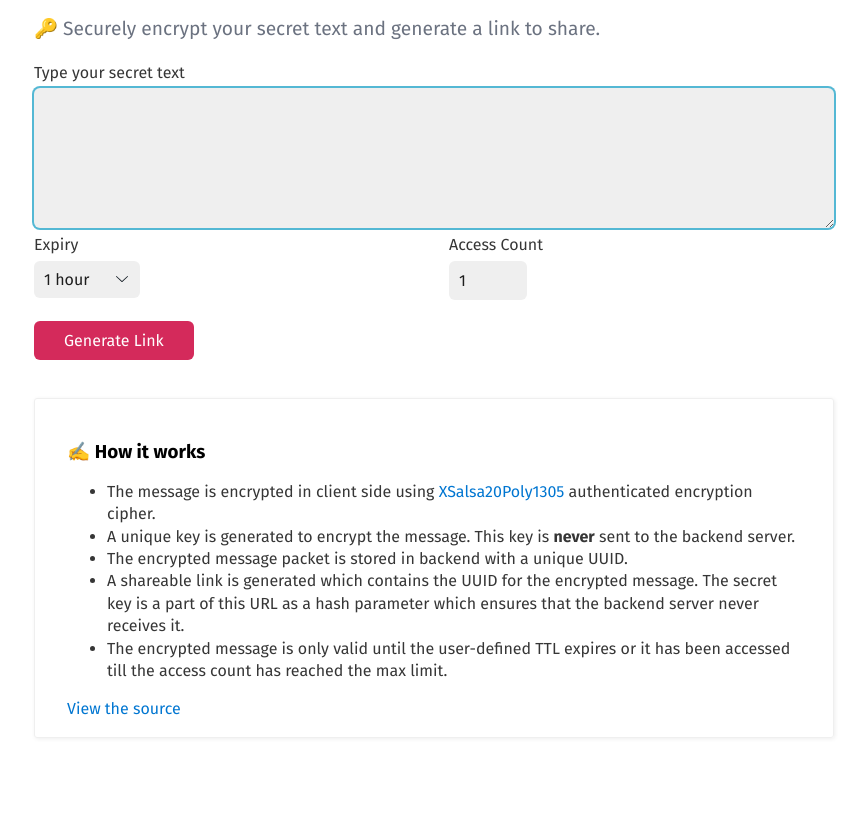
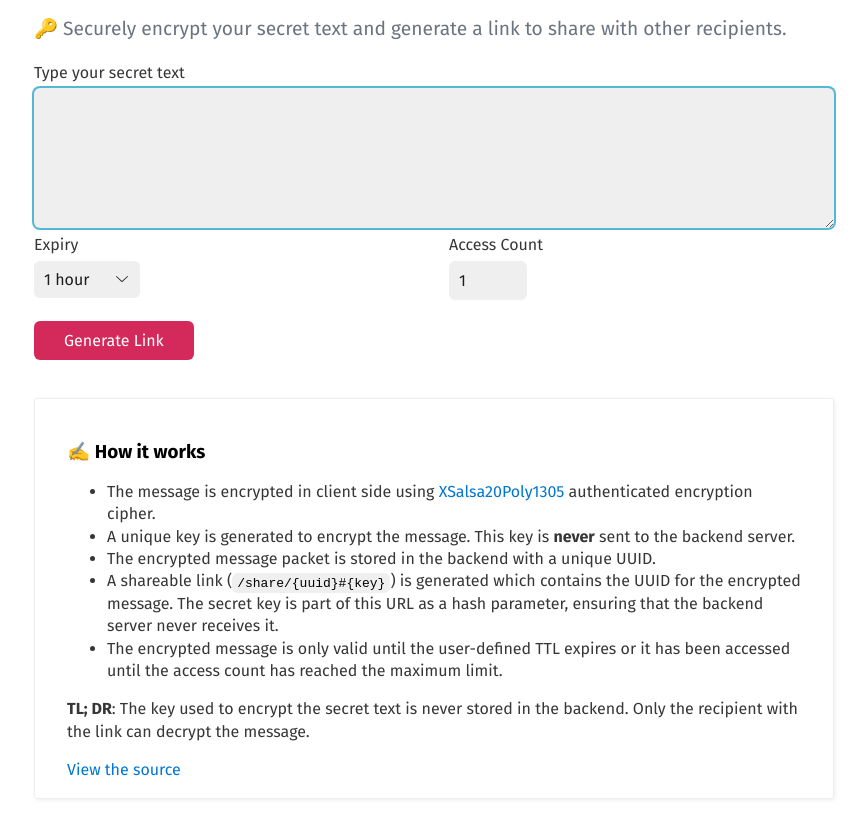
Before and after one commit to mr-karan/cloak, a plain HTML site: page index.html in a window 1280 px wide. Shown: the part 117-936 px from the top of the page, without its empty margins (206-1073 px from the left). Before the commit the page ends 875 px from the top, so only its background shows below. Drawn offline with nearby package versions, Linux system fonts and the light colour scheme.

Commit message:
chore: cosmetic fixes

```diff
--- a/index.html
+++ b/index.html
@@ -6,6 +6,7 @@
   <meta name="viewport" content="width=device-width, initial-scale=1.0">
   <meta http-equiv="X-UA-Compatible" content="ie=edge">
   <title>Cloak | Securely send sensitive text</title>
+  <link rel="icon" type="image/x-icon" href="/assets/favicon.ico">
   <meta name="description" content="Encrypt sensitive text like passwords, API tokens or anything secret">
   <meta name="author" content="Karan Sharma">
   <meta name="keywords" content="secret,password,token,share">
@@ -21,7 +22,7 @@
   <section class="container">
     <header>
       <h1><a href="/">Cloak</a></h1>
-      <p>🔑 Securely encrypt your secret text and generate a link to share.</p>
+      <p>🔑 Securely encrypt your secret text and generate a link to share with other recipients.</p>
     </header>
     <div class="encrypt">
       <form method="post" id="encrypt-form">
@@ -32,10 +33,10 @@
             <div class="field">
               <label for="expiry">Expiry</label>
               <select id="expiry" name="expiry">
-                <option default value=3600>1 hour</option>
-                <option default value=21600>6 hours</option>
-                <option default value=43200>12 hours</option>
-                <option default value=86400>1 day</option>
+                <option selected value=3600>1 hour</option>
+                <option value=21600>6 hours</option>
+                <option value=43200>12 hours</option>
+                <option value=86400>1 day</option>
               </select>
             </div>
             <div class="field">
@@ -63,7 +64,7 @@
       <div class="secret-result hidden">
         <textarea readonly id="view-plaintext"></textarea>
         <button onclick="copy('#view-plaintext')">Copy</button>
-        <br />
+        <br>
         <p class="info"></p>
       </div>
       <div class="error hidden">
@@ -77,13 +78,18 @@
         <li>The message is encrypted in client side using <a
             href="https://nacl.cr.yp.to/secretbox.html">XSalsa20Poly1305</a> authenticated encryption cipher.</li>
         <li>A unique key is generated to encrypt the message. This key is <b>never</b> sent to the backend server.</li>
-        <li>The encrypted message packet is stored in backend with a unique UUID.</li>
-        <li>A shareable link is generated which contains the UUID for the encrypted message. The secret key is a part of
-          this URL as a hash parameter which ensures that the backend server never receives it.
+        <li>The encrypted message packet is stored in the backend with a unique UUID.</li>
+        <li>A shareable link (<code>/share/{uuid}#{key}</code>) is generated which contains the UUID for the encrypted
+          message. The secret key is part of
+          this URL as a hash parameter, ensuring that the backend server never receives it.
         </li>
-        <li>The encrypted message is only valid until the user-defined TTL expires or it has been accessed till the
-          access count has reached the max limit.</li>
+        <li>The encrypted message is only valid until the user-defined TTL expires or it has been accessed until the
+          access count has reached the maximum limit.</li>
       </ul>
+
+      <p><b>TL; DR</b>: The key used to encrypt the secret text is never stored in the backend. Only the recipient with
+        the
+        link can decrypt the message.</p>
       <a href="https://github.com/mr-karan/cloak" target="_blank" rel="noopener noreferrer">View the source</a>
     </div>
 
```
Also changed, not shown: assets/favicon.ico (added).
